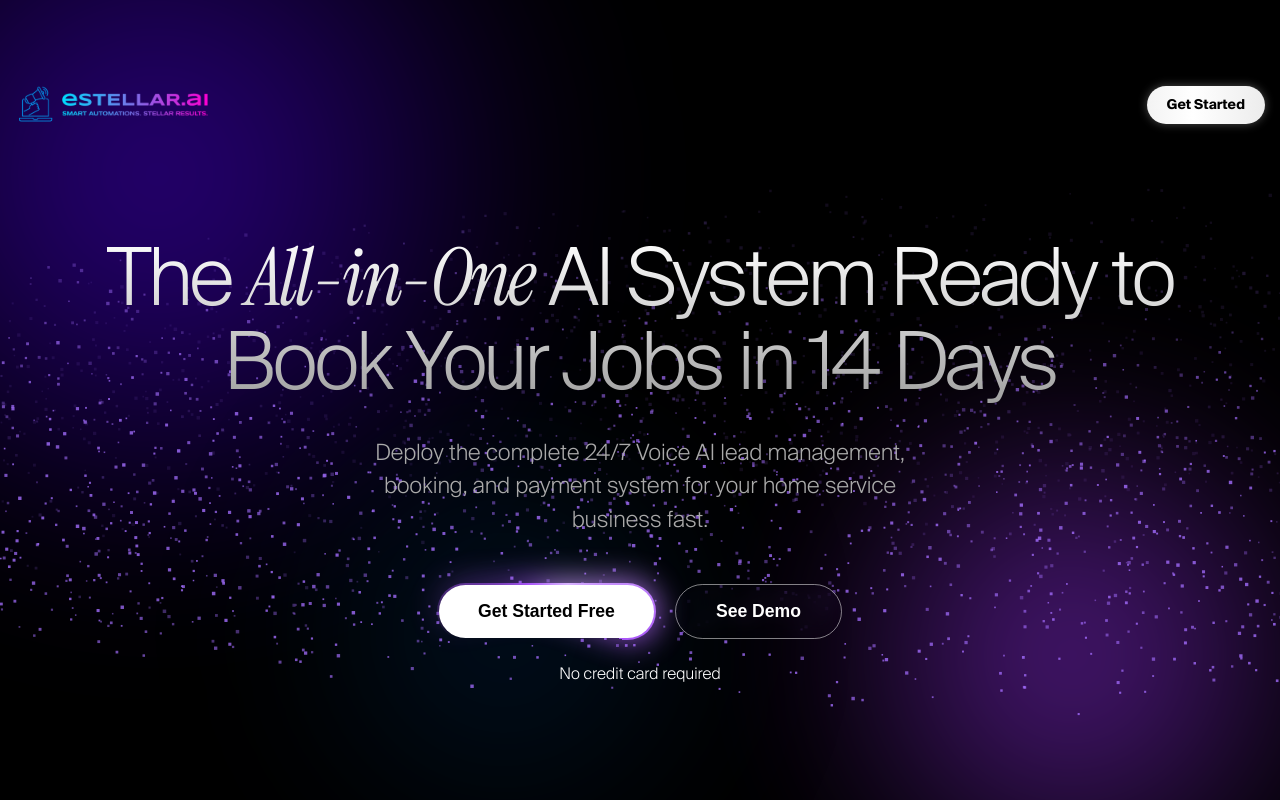
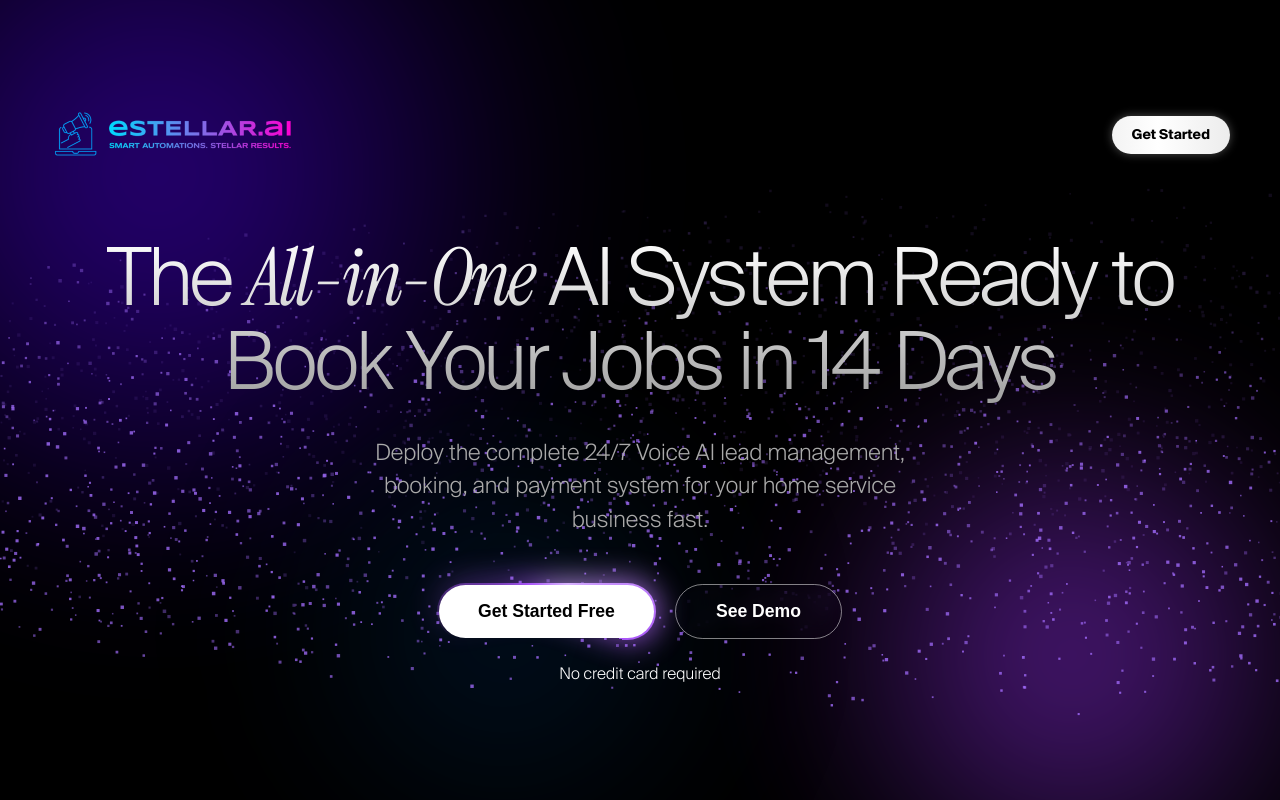
Before and after one commit to HeisenMike/EstellarAI, a React (Vite) app: page / in a window 1280 px wide. Shown: the top 800 px of the page. Built offline with nearby package versions, Linux system fonts and the light colour scheme.

Commit message:
Update styles and content

```diff
--- a/src/components/Navbar.module.css
+++ b/src/components/Navbar.module.css
@@ -4,7 +4,7 @@
     left: 0;
     right: 0;
     width: 100%;
-    padding: 5px 15px;
+    padding: 10px 50px;
     background: transparent;
     z-index: 1000;
     display: flex;
@@ -22,7 +22,7 @@
 }
 
 .logoImage {
-    height: 200px;
+    height: 250px;
     /* Much bigger logo */
     width: auto;
     display: block;
```
